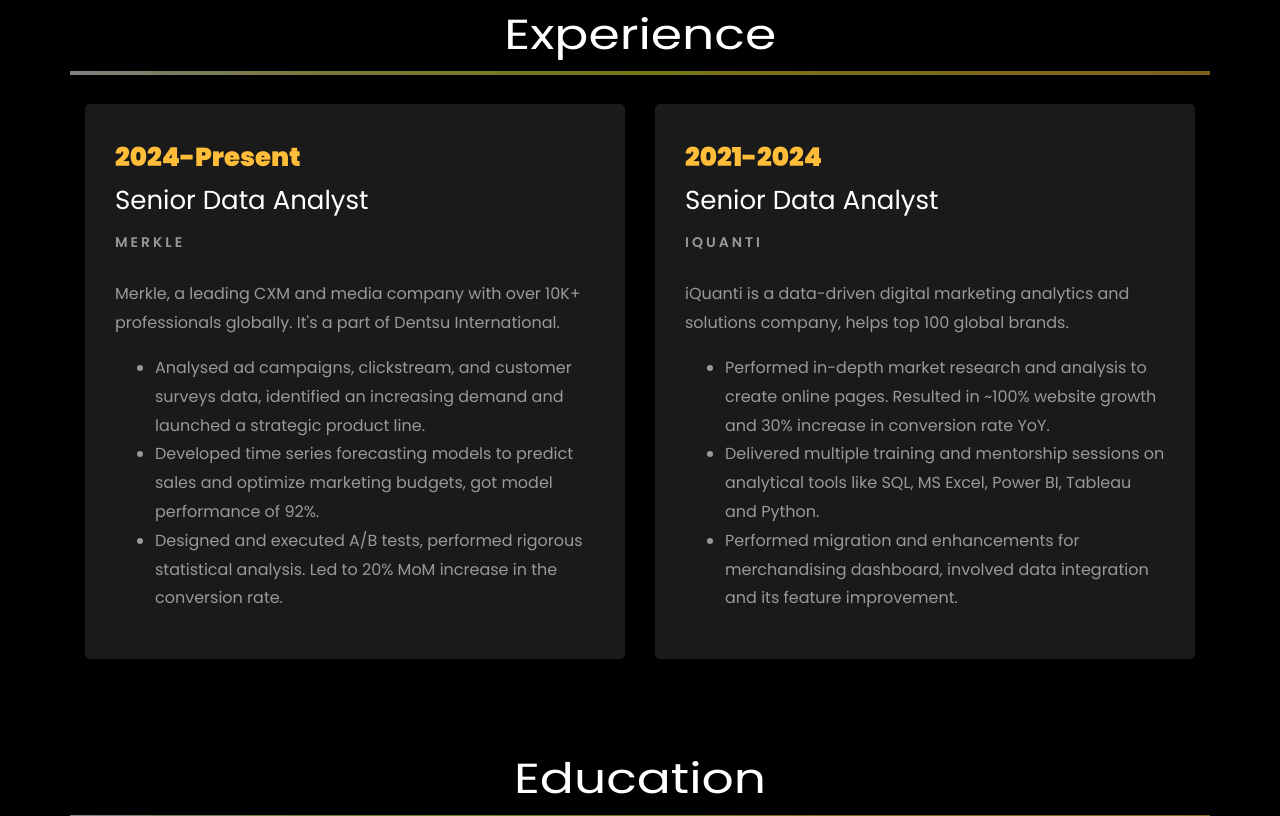
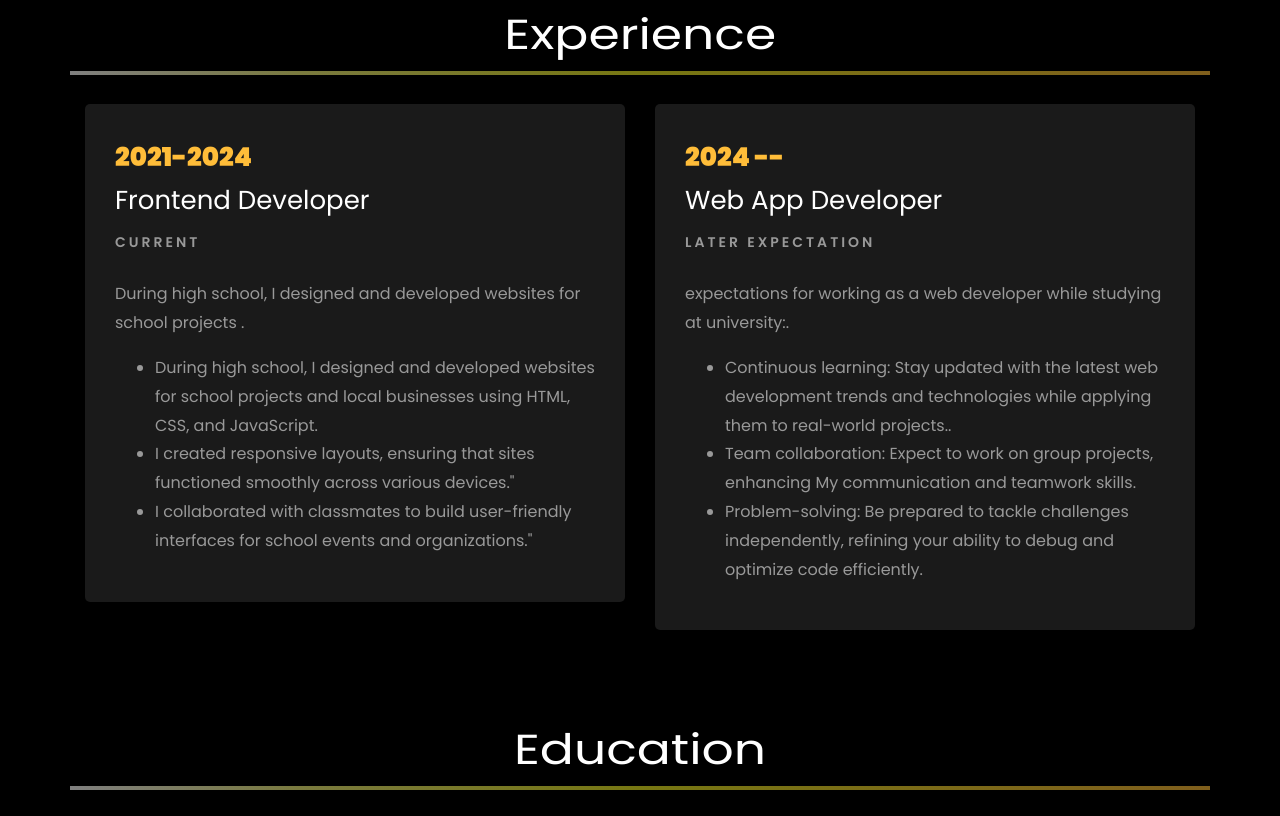
Before and after one commit to mugishaisaie/Portifolio, a plain HTML site: page index.html in a window 1280 px wide. Shown: the part 1963-2779 px from the top of the page. Drawn offline with Linux system fonts and the light colour scheme; files whose address does not match are found by name.

Commit message:
updating index for correcting

```diff
--- a/index.html
+++ b/index.html
@@ -114,8 +114,9 @@
     border: 3px solid #9f8ace;
     width: 150px;
     height: 150px;
-    /* overflow: hidden; */
+    overflow: hidden;
     position: relative;
+	display: block;
 	box-shadow: 3px 7px 9px rgb(0, 0, 0, 0.6);
 	filter: blur(1);
 }
@@ -338,14 +339,14 @@
 		<div class="row">
 				<div class="col-md-6">
 					<div class="resume-wrap ftco-animate">
-						<span class="date">2024-Present</span>
-						<h2>Senior Data Analyst</h2>
-						<span class="position">Merkle</span>
-						<p class="mt-4">Merkle, a leading CXM and media company with over 10K+ professionals globally. It's a part of Dentsu International.
+						<span class="date">2021-2024</span>
+						<h2>Frontend Developer</h2>
+						<span class="position">Current</span>
+						<p class="mt-4">During high school, I designed and developed websites for school projects .
 							<ul>
-								<li>Analysed ad campaigns, clickstream, and customer surveys data, identified an increasing demand and launched a strategic product line.</li>
-								<li>Developed time series forecasting models to predict sales and optimize marketing budgets, got model performance of 92%.</li>
-								<li>Designed and executed A/B tests, performed rigorous statistical analysis. Led to 20% MoM increase in the conversion rate.</li>
+								<li>During high school, I designed and developed websites for school projects and local businesses using HTML, CSS, and JavaScript.</li>
+								<li>I created responsive layouts, ensuring that sites functioned smoothly across various devices."</li>
+								<li>I collaborated with classmates to build user-friendly interfaces for school events and organizations."</li>
 							</ul>
 						</p>
 					</div>
@@ -354,14 +355,14 @@
 
 				<div class="col-md-6">
 					<div class="resume-wrap ftco-animate">
-						<span class="date">2021-2024</span>
-						<h2>Senior Data Analyst</h2>
-						<span class="position">iQuanti</span>
-						<p class="mt-4">iQuanti is a data-driven digital marketing analytics and solutions company, helps top 100 global brands.
+						<span class="date">2024 --</span>
+						<h2>Web App Developer</h2>
+						<span class="position">Later Expectation</span>
+						<p class="mt-4">expectations for working as a web developer while studying at university:.
 							<ul>
-								<li>Performed in-depth market research and analysis to create online pages. Resulted in ~100% website growth and 30% increase in conversion rate YoY.</li>
-								<li>Delivered multiple training and mentorship sessions on analytical tools like SQL, MS Excel, Power BI, Tableau and Python.</li>
-								<li>Performed migration and enhancements for merchandising dashboard, involved data integration and its feature improvement.</li>
+								<li>Continuous learning: Stay updated with the latest web development trends and technologies while applying them to real-world projects..</li>
+								<li>Team collaboration: Expect to work on group projects, enhancing My communication and teamwork skills.</li>
+								<li>Problem-solving: Be prepared to tackle challenges independently, refining your ability to debug and optimize code efficiently.</li>
 							</ul>
 						</p>
 					</div>
```
